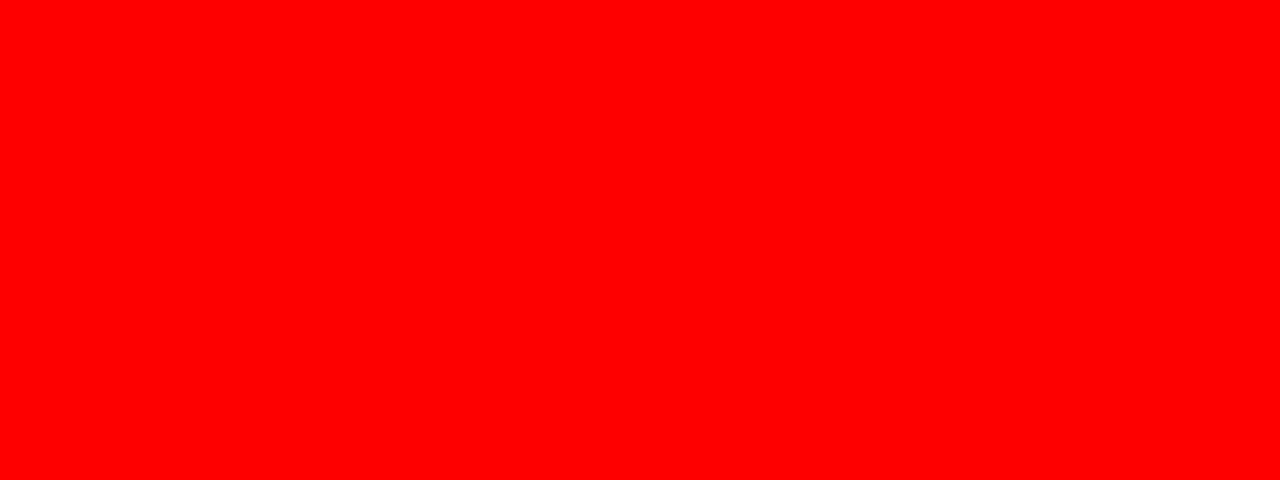
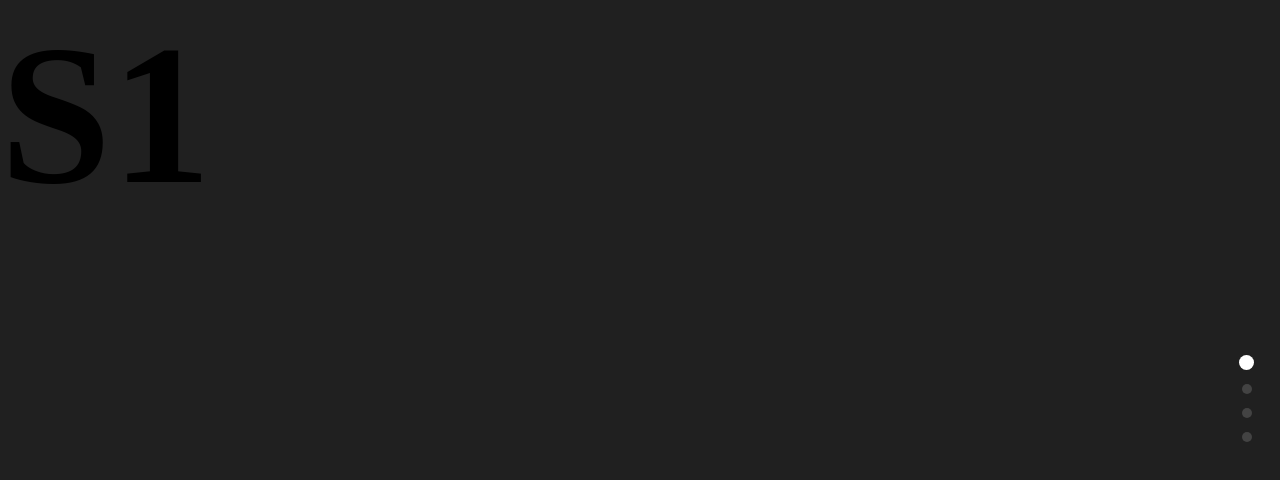
Before and after one commit to Radek25/CVWebside, a plain HTML site: page index.html in a window 1280 px wide. Drawn offline with Linux system fonts and the light colour scheme.

Commit message:
Build main structure of HTML add first styles and JS code (create DotSlider)

```diff
--- a/index.html
+++ b/index.html
@@ -8,6 +8,28 @@
     <title>CVWebside</title>
 </head>
 <body>
+    <main>
+        <nav>
+            <ul>
+                <li></li>
+                <li></li>
+                <li></li>
+                <li></li>
+            </ul>
+        </nav>
+        <section>
+            <h1>S1</h1>
+        </section>
+        <section>
+            <h1>S2</h1>
+        </section>
+        <section>
+            <h1>S3</h1>
+        </section>
+        <section>
+            <h1>S4</h1>
+        </section>
+    </main>
     <script type="text/javascript" src="main.js"></script>
 </body>
 </html>
--- a/main.js
+++ b/main.js
@@ -1 +1,30 @@
-console.log('Works!');
+const sections = document.querySelectorAll('section');
+const listOfDots = document.querySelectorAll('li');
+let numberOfPage = 0;
+
+listOfDots.forEach((listOfDots, index) => {
+    listOfDots.id = index;
+    listOfDots.style.setProperty('--backgroundColorOfDot', '#ffffff28');
+    listOfDots.style.setProperty('--sizeOfDot', '10px');
+})
+for (let index = 0; index < listOfDots.length; index++) {
+    listOfDots[0].style.setProperty('--backgroundColorOfDot', '#ffffff');
+        listOfDots[0].style.setProperty('--sizeOfDot', '15px');
+    listOfDots[index].addEventListener('click', () => {
+        listOfDots.forEach(listOfDots => {
+            listOfDots.style.setProperty('--backgroundColorOfDot', '#ffffff28');
+            listOfDots.style.setProperty('--sizeOfDot', '10px');
+        })
+        listOfDots[index].style.setProperty('--backgroundColorOfDot', '#ffffff');
+        listOfDots[index].style.setProperty('--sizeOfDot', '15px');
+    });
+}
+
+window.addEventListener('click', () => {
+    numberOfPage++;
+    sections.forEach((section, i) => {
+        if(i === numberOfPage){
+            section.scrollIntoView({behavior: 'smooth'});
+        }
+    })
+});
--- a/style.css
+++ b/style.css
@@ -1,3 +1,43 @@
 body{
-    background-color: red;
+    margin: 0;
+    padding: 0;
+    box-sizing: border-box;
 }
+main{
+    height: 100vh;
+    overflow: hidden;
+    position: relative;
+    display: flex;
+    justify-content: center;
+    align-items: center;
+    flex-wrap: wrap;
+}
+nav{
+    position: fixed;
+    right: 2%;
+}
+ul{
+    margin: 0;
+    padding: 0;
+    list-style-type: none;
+    text-align: center;
+}
+li::before{
+    content: ' ';
+    width: var(--sizeOfDot);
+    height: var(--sizeOfDot);
+    margin: 5px 0;
+    display: inline-block;
+    border-radius: 50px;
+    background-color: var(--backgroundColorOfDot);
+}
+section{
+    width: 100%;
+    height: 100vh;
+    background-color: #202020;
+}
+h1{
+    margin: 0;
+    padding: 0;
+    font-size: 200px;
+}
```
